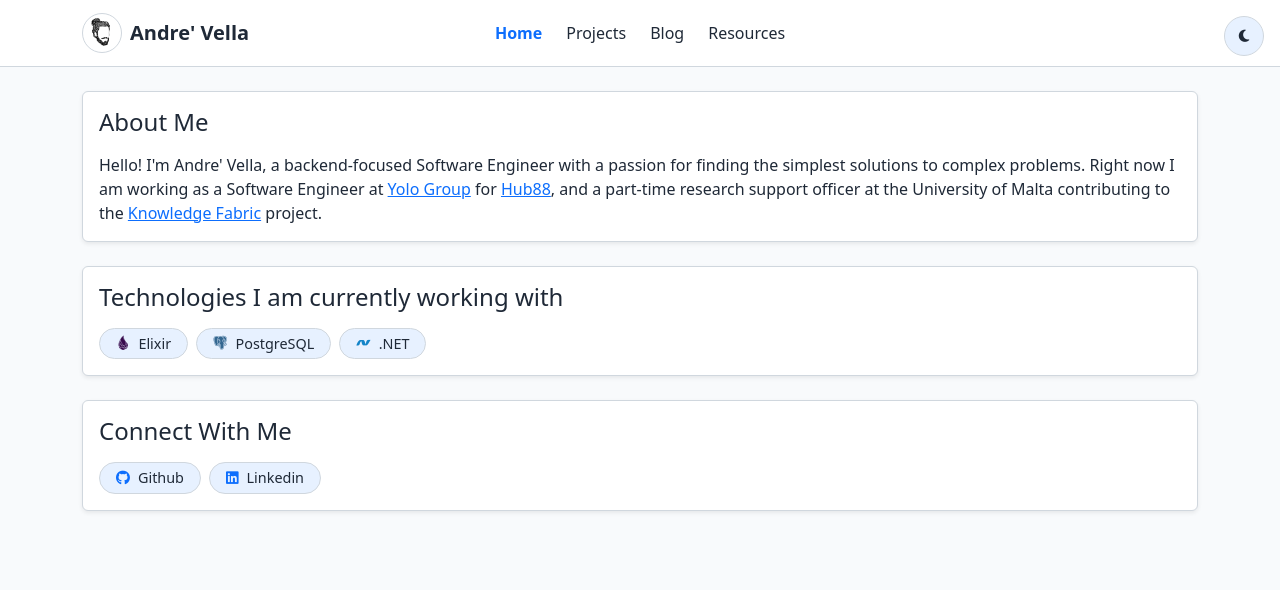
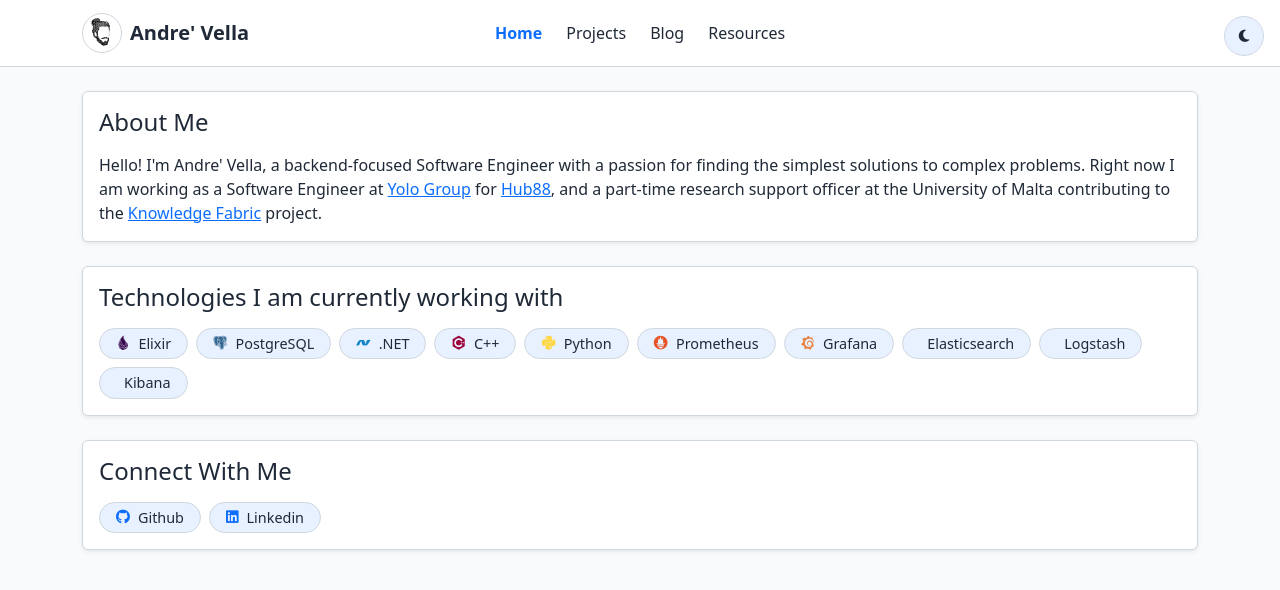
Before and after one commit to andimon/andimon, a Jekyll site: the page built from index.md, in a window 1280 px wide. Shown: the top 590 px of the page. Built offline with Jekyll 4.4.1, drawn with Linux system fonts in a browser that asks for light colours; some of the changed lines change nothing that is shown.

Commit message:
feat: resources

```diff
--- a/_layouts/default.html
+++ b/_layouts/default.html
@@ -6,7 +6,7 @@
     <title>{% if page.title %}{{ page.title }} - {% endif %}{{ site.title }}</title>
     <link rel="stylesheet" href="https://cdn.jsdelivr.net/npm/bootstrap@5.3.3/dist/css/bootstrap.min.css">
     <link rel="stylesheet" href="https://cdnjs.cloudflare.com/ajax/libs/font-awesome/6.4.0/css/all.min.css">
-    <link rel="stylesheet" href="https://cdn.jsdelivr.net/gh/devicons/devicon@v2.15.1/devicon.min.css">
+    <link rel="stylesheet" href="https://cdn.jsdelivr.net/gh/devicons/devicon@latest/devicon.min.css">
     <link rel="stylesheet" href="{{ '/styles.css' | relative_url }}">
     <link rel="stylesheet" href="{{ '/syntax.css' | relative_url }}" id="syntax-light">
     <link rel="stylesheet" href="{{ '/syntax-dark.css' | relative_url }}" id="syntax-dark" disabled>
--- a/content/data.json
+++ b/content/data.json
@@ -3,7 +3,14 @@
     "technologies": [
         "Elixir",
         "PostgreSQL",
-        ".NET"
+        ".NET",
+        "C++",
+        "Python",
+        "Prometheus",
+        "Grafana",
+        "Elasticsearch",
+        "Logstash",
+        "Kibana"
     ],
     "socials": {
         "github": "https://github.com/andimon",
@@ -97,6 +104,41 @@
             "link": "https://www.pearson.com/en-us/subject-catalog/p/fundamentals-of-database-systems/P200000003546",
             "total_pages": 1280,
             "pages_read": 0
+        },
+        {
+            "title": "Programming Elixir 1.6",
+            "author": "Dave Thomas",
+            "link": "https://pragprog.com/titles/elixir16/programming-elixir-1-6/",
+            "total_pages": 364,
+            "pages_read": 0
+        },
+        {
+            "title": "Elixir in Action",
+            "author": "Saša Jurić",
+            "link": "https://www.manning.com/books/elixir-in-action-third-edition",
+            "total_pages": 560,
+            "pages_read": 0
+        },
+        {
+            "title": "Programming Phoenix 1.4",
+            "author": "Chris McCord, Bruce Tate & José Valim",
+            "link": "https://pragprog.com/titles/phoenix14/programming-phoenix-1-4/",
+            "total_pages": 318,
+            "pages_read": 0
+        },
+        {
+            "title": "Programming Phoenix LiveView",
+            "author": "Bruce Tate & Sophie DeBenedetto",
+            "link": "https://pragprog.com/titles/liveview/programming-phoenix-liveview/",
+            "total_pages": 396,
+            "pages_read": 0
+        },
+        {
+            "title": "Build a Large Language Model (From Scratch)",
+            "author": "Sebastian Raschka",
+            "link": "https://www.manning.com/books/build-a-large-language-model-from-scratch",
+            "total_pages": 368,
+            "pages_read": 0
         }
     ]
 }
--- a/content/tech-icons.json
+++ b/content/tech-icons.json
@@ -77,5 +77,10 @@
     "npm": "devicon-npm-original-wordmark colored",
     "yarn": "devicon-yarn-plain colored",
     "gulp": "devicon-gulp-plain colored",
-    "grunt": "devicon-grunt-plain colored"
+    "grunt": "devicon-grunt-plain colored",
+    "prometheus": "devicon-prometheus-original colored",
+    "grafana": "devicon-grafana-plain colored",
+    "elasticsearch": "devicon-elasticsearch-plain colored",
+    "logstash": "devicon-logstash-plain colored",
+    "kibana": "devicon-kibana-plain colored"
 }
--- a/js/main.js
+++ b/js/main.js
@@ -41,7 +41,13 @@
     'mocha': 'https://mochajs.org/',
     'nginx': 'https://nginx.org/en/docs/',
     'kubernetes': 'https://kubernetes.io/docs/home/',
-    'docker': 'https://docs.docker.com/'
+    'docker': 'https://docs.docker.com/',
+    'c++': 'https://en.cppreference.com/w/',
+    'prometheus': 'https://prometheus.io/docs/introduction/overview/',
+    'grafana': 'https://grafana.com/docs/',
+    'elasticsearch': 'https://www.elastic.co/guide/en/elasticsearch/reference/current/index.html',
+    'logstash': 'https://www.elastic.co/guide/en/logstash/current/index.html',
+    'kibana': 'https://www.elastic.co/guide/en/kibana/current/index.html'
     // Add more as needed
 };
 
```
